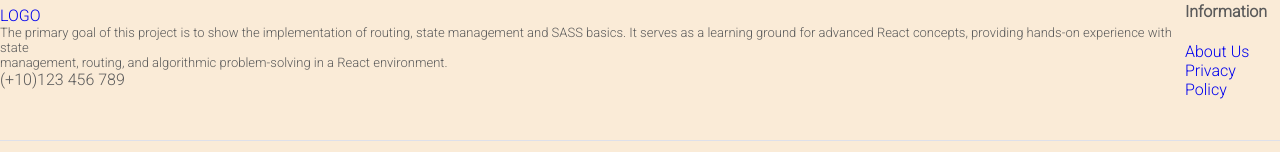
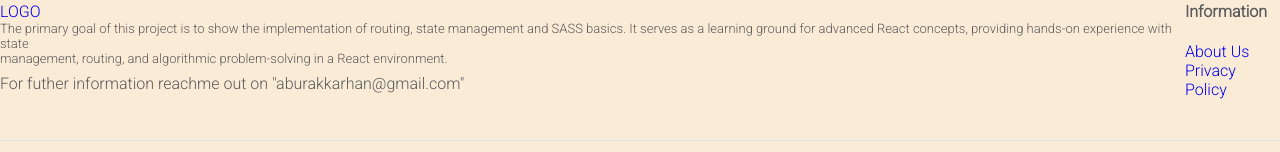
Before and after one commit to kobrak1/bunch-of-apps, a React (Vite) app: page / in a window 1280 px wide. Shown: the part 634-786 px from the top of the page. Built offline with nearby package versions, Linux system fonts and the light colour scheme.

Commit message:
update: Footer.jsx is updated by addin gthe email address

```diff
--- a/src/components/Footer/Footer.jsx
+++ b/src/components/Footer/Footer.jsx
@@ -15,7 +15,7 @@ const Footer = () => {
               management, routing, and algorithmic problem-solving in a React
               environment.
             </div>
-            <div className="footer-contact">(+10)123 456 789</div>
+            <div className="footer-contact">For futher information reachme out on "aburakkarhan@gmail.com"</div>
           </div>
           <div className="widget-nav-menu">
             <h4>Information</h4>
--- a/src/components/Footer/Footer.scss
+++ b/src/components/Footer/Footer.scss
@@ -15,6 +15,9 @@ footer {
 		padding: 25px 0;
 		border-bottom: 1px solid #dee0ea;
 		border-top: 1px solid #dee0ea;
+		.brand-info .footer-contact {
+			margin-top: .5rem;
+		}
 		.footer.desc {
 			font-size: small;
 		}
```
